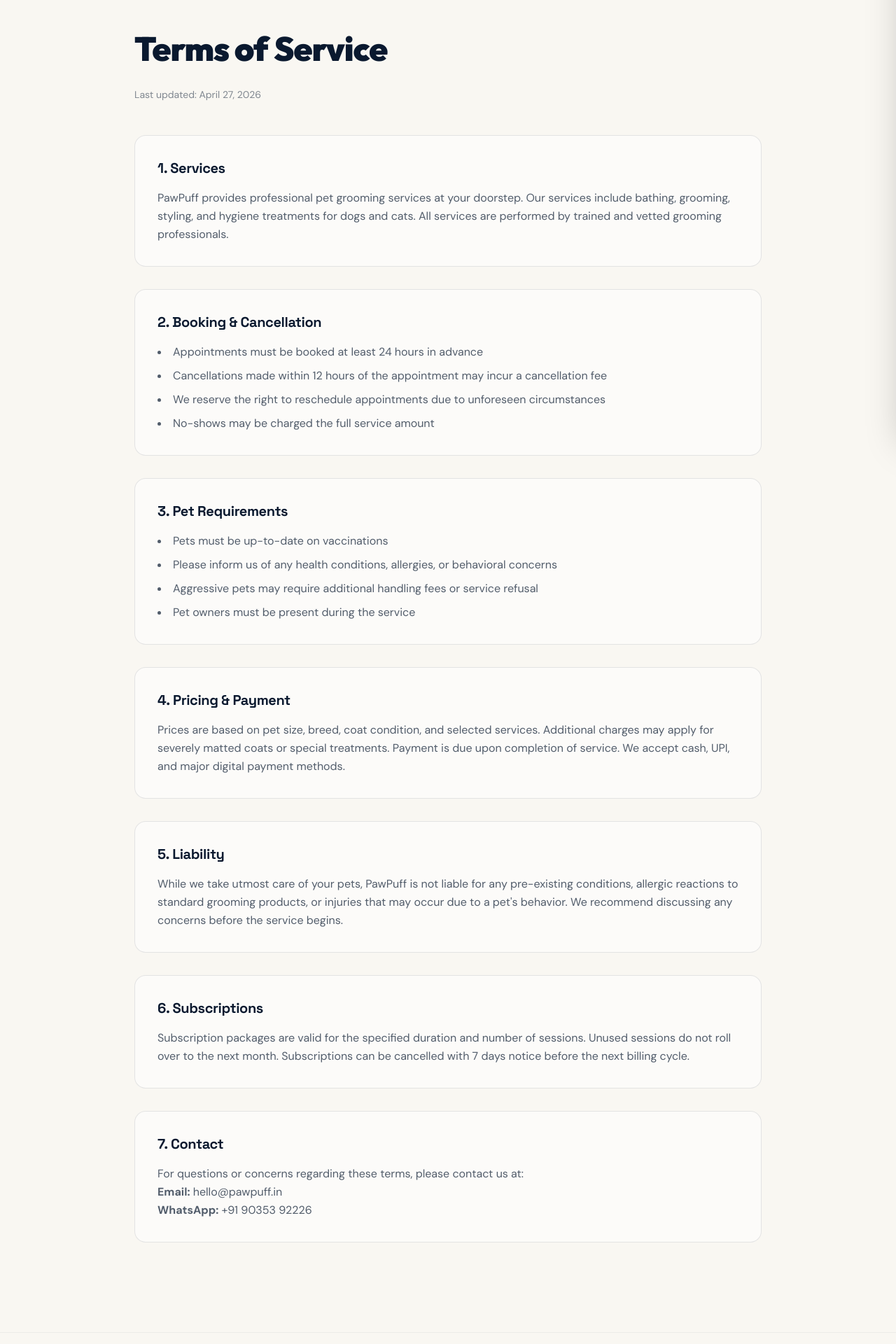
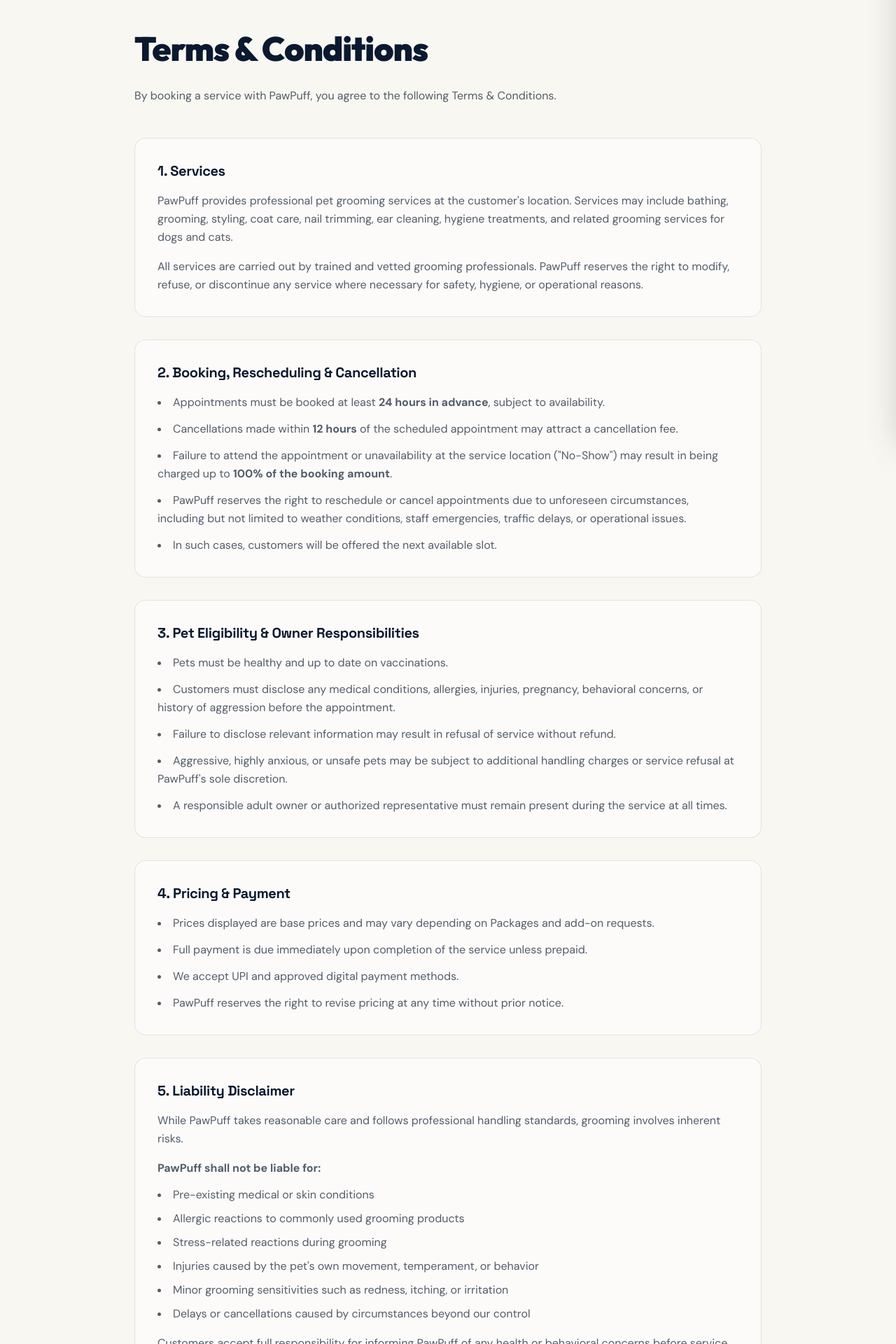
Before and after one commit to arfaz-faiz/PawPuff, a Next.js app: page /terms in a window 1280 px wide. Shown: the part 180-2100 px from the top of the page at 70% size. Built offline with nearby package versions, Linux system fonts and the light colour scheme.

Commit message:
Update Terms & Conditions with comprehensive policy

```diff
--- a/app/terms/page.tsx
+++ b/app/terms/page.tsx
@@ -26,67 +26,106 @@ export default function TermsPage() {
             transition={{ duration: 0.6 }}
           >
             <h1 className="font-display text-4xl md:text-5xl font-black text-[#0A192F] dark:text-white tracking-[-0.02em] mb-8">
-              Terms of Service
+              Terms & Conditions
             </h1>
-            <p className="text-sm text-[#0A192F]/50 dark:text-white/50 mb-12">
-              Last updated: April 27, 2026
+            <p className="text-[#0A192F]/70 dark:text-white/70 mb-12">
+              By booking a service with PawPuff, you agree to the following Terms & Conditions.
             </p>
 
             <div className="prose prose-lg dark:prose-invert max-w-none space-y-8">
               <section className="bg-white/50 dark:bg-white/[0.05] border border-[#0A192F]/10 dark:border-white/10 rounded-2xl p-6 md:p-8">
                 <h2 className="text-xl font-bold text-[#0A192F] dark:text-white mb-4">1. Services</h2>
+                <p className="text-[#0A192F]/70 dark:text-white/70 leading-relaxed mb-4">
+                  PawPuff provides professional pet grooming services at the customer's location. Services may include bathing, grooming, styling, coat care, nail trimming, ear cleaning, hygiene treatments, and related grooming services for dogs and cats.
+                </p>
                 <p className="text-[#0A192F]/70 dark:text-white/70 leading-relaxed">
-                  PawPuff provides professional pet grooming services at your doorstep. Our services include bathing, grooming, styling, and hygiene treatments for dogs and cats. All services are performed by trained and vetted grooming professionals.
+                  All services are carried out by trained and vetted grooming professionals. PawPuff reserves the right to modify, refuse, or discontinue any service where necessary for safety, hygiene, or operational reasons.
                 </p>
               </section>
 
               <section className="bg-white/50 dark:bg-white/[0.05] border border-[#0A192F]/10 dark:border-white/10 rounded-2xl p-6 md:p-8">
-                <h2 className="text-xl font-bold text-[#0A192F] dark:text-white mb-4">2. Booking & Cancellation</h2>
-                <ul className="text-[#0A192F]/70 dark:text-white/70 leading-relaxed space-y-2 list-disc list-inside">
-                  <li>Appointments must be booked at least 24 hours in advance</li>
-                  <li>Cancellations made within 12 hours of the appointment may incur a cancellation fee</li>
-                  <li>We reserve the right to reschedule appointments due to unforeseen circumstances</li>
-                  <li>No-shows may be charged the full service amount</li>
+                <h2 className="text-xl font-bold text-[#0A192F] dark:text-white mb-4">2. Booking, Rescheduling & Cancellation</h2>
+                <ul className="text-[#0A192F]/70 dark:text-white/70 leading-relaxed space-y-3 list-disc list-inside">
+                  <li>Appointments must be booked at least <strong>24 hours in advance</strong>, subject to availability.</li>
+                  <li>Cancellations made within <strong>12 hours</strong> of the scheduled appointment may attract a cancellation fee.</li>
+                  <li>Failure to attend the appointment or unavailability at the service location ("No-Show") may result in being charged up to <strong>100% of the booking amount</strong>.</li>
+                  <li>PawPuff reserves the right to reschedule or cancel appointments due to unforeseen circumstances, including but not limited to weather conditions, staff emergencies, traffic delays, or operational issues.</li>
+                  <li>In such cases, customers will be offered the next available slot.</li>
                 </ul>
               </section>
 
               <section className="bg-white/50 dark:bg-white/[0.05] border border-[#0A192F]/10 dark:border-white/10 rounded-2xl p-6 md:p-8">
-                <h2 className="text-xl font-bold text-[#0A192F] dark:text-white mb-4">3. Pet Requirements</h2>
-                <ul className="text-[#0A192F]/70 dark:text-white/70 leading-relaxed space-y-2 list-disc list-inside">
-                  <li>Pets must be up-to-date on vaccinations</li>
-                  <li>Please inform us of any health conditions, allergies, or behavioral concerns</li>
-                  <li>Aggressive pets may require additional handling fees or service refusal</li>
-                  <li>Pet owners must be present during the service</li>
+                <h2 className="text-xl font-bold text-[#0A192F] dark:text-white mb-4">3. Pet Eligibility & Owner Responsibilities</h2>
+                <ul className="text-[#0A192F]/70 dark:text-white/70 leading-relaxed space-y-3 list-disc list-inside">
+                  <li>Pets must be healthy and up to date on vaccinations.</li>
+                  <li>Customers must disclose any medical conditions, allergies, injuries, pregnancy, behavioral concerns, or history of aggression before the appointment.</li>
+                  <li>Failure to disclose relevant information may result in refusal of service without refund.</li>
+                  <li>Aggressive, highly anxious, or unsafe pets may be subject to additional handling charges or service refusal at PawPuff's sole discretion.</li>
+                  <li>A responsible adult owner or authorized representative must remain present during the service at all times.</li>
                 </ul>
               </section>
 
               <section className="bg-white/50 dark:bg-white/[0.05] border border-[#0A192F]/10 dark:border-white/10 rounded-2xl p-6 md:p-8">
                 <h2 className="text-xl font-bold text-[#0A192F] dark:text-white mb-4">4. Pricing & Payment</h2>
+                <ul className="text-[#0A192F]/70 dark:text-white/70 leading-relaxed space-y-3 list-disc list-inside">
+                  <li>Prices displayed are base prices and may vary depending on Packages and add-on requests.</li>
+                  <li>Full payment is due immediately upon completion of the service unless prepaid.</li>
+                  <li>We accept UPI and approved digital payment methods.</li>
+                  <li>PawPuff reserves the right to revise pricing at any time without prior notice.</li>
+                </ul>
+              </section>
+
+              <section className="bg-white/50 dark:bg-white/[0.05] border border-[#0A192F]/10 dark:border-white/10 rounded-2xl p-6 md:p-8">
+                <h2 className="text-xl font-bold text-[#0A192F] dark:text-white mb-4">5. Liability Disclaimer</h2>
+                <p className="text-[#0A192F]/70 dark:text-white/70 leading-relaxed mb-4">
+                  While PawPuff takes reasonable care and follows professional handling standards, grooming involves inherent risks.
+                </p>
+                <p className="text-[#0A192F]/70 dark:text-white/70 leading-relaxed mb-3">
+                  <strong>PawPuff shall not be liable for:</strong>
+                </p>
+                <ul className="text-[#0A192F]/70 dark:text-white/70 leading-relaxed space-y-2 list-disc list-inside mb-4">
+                  <li>Pre-existing medical or skin conditions</li>
+                  <li>Allergic reactions to commonly used grooming products</li>
+                  <li>Stress-related reactions during grooming</li>
+                  <li>Injuries caused by the pet's own movement, temperament, or behavior</li>
+                  <li>Minor grooming sensitivities such as redness, itching, or irritation</li>
+                  <li>Delays or cancellations caused by circumstances beyond our control</li>
+                </ul>
                 <p className="text-[#0A192F]/70 dark:text-white/70 leading-relaxed">
-                  Prices are based on pet size, breed, coat condition, and selected services. Additional charges may apply for severely matted coats or special treatments. Payment is due upon completion of service. We accept cash, UPI, and major digital payment methods.
+                  Customers accept full responsibility for informing PawPuff of any health or behavioral concerns before service begins.
                 </p>
               </section>
 
               <section className="bg-white/50 dark:bg-white/[0.05] border border-[#0A192F]/10 dark:border-white/10 rounded-2xl p-6 md:p-8">
-                <h2 className="text-xl font-bold text-[#0A192F] dark:text-white mb-4">5. Liability</h2>
-                <p className="text-[#0A192F]/70 dark:text-white/70 leading-relaxed">
-                  While we take utmost care of your pets, PawPuff is not liable for any pre-existing conditions, allergic reactions to standard grooming products, or injuries that may occur due to a pet's behavior. We recommend discussing any concerns before the service begins.
-                </p>
+                <h2 className="text-xl font-bold text-[#0A192F] dark:text-white mb-4">6. Subscriptions & Packages</h2>
+                <ul className="text-[#0A192F]/70 dark:text-white/70 leading-relaxed space-y-3 list-disc list-inside">
+                  <li>Subscription packages are valid for <strong>6 months</strong> from the date of purchase unless otherwise stated.</li>
+                  <li>Unused sessions will automatically expire after the validity period and shall not be refundable, transferable, or extendable.</li>
+                  <li>Missed or unattended appointments may be counted as used sessions.</li>
+                  <li>If a subscription is canceled after purchase, PawPuff reserves the right to deduct the value of services already used, completed bookings, and applicable cancellation charges.</li>
+                  <li>In addition, up to <strong>60% of the remaining subscription value</strong> may be retained as an administrative and cancellation fee.</li>
+                  <li>Refunds, if approved, shall be processed solely at PawPuff's discretion.</li>
+                </ul>
               </section>
 
               <section className="bg-white/50 dark:bg-white/[0.05] border border-[#0A192F]/10 dark:border-white/10 rounded-2xl p-6 md:p-8">
-                <h2 className="text-xl font-bold text-[#0A192F] dark:text-white mb-4">6. Subscriptions</h2>
-                <p className="text-[#0A192F]/70 dark:text-white/70 leading-relaxed">
-                  Subscription packages are valid for the specified duration and number of sessions. Unused sessions do not roll over to the next month. Subscriptions can be cancelled with 7 days notice before the next billing cycle.
+                <h2 className="text-xl font-bold text-[#0A192F] dark:text-white mb-4">7. Right to Refuse Service</h2>
+                <p className="text-[#0A192F]/70 dark:text-white/70 leading-relaxed mb-3">
+                  PawPuff reserves the absolute right to refuse or stop service at any time if:
                 </p>
+                <ul className="text-[#0A192F]/70 dark:text-white/70 leading-relaxed space-y-2 list-disc list-inside">
+                  <li>The pet poses a safety risk</li>
+                  <li>The environment is unsafe or unhygienic</li>
+                  <li>Misconduct or abusive behavior is displayed by the customer</li>
+                  <li>Required pet information was withheld</li>
+                  <li>Payment obligations are not met</li>
+                </ul>
               </section>
 
               <section className="bg-white/50 dark:bg-white/[0.05] border border-[#0A192F]/10 dark:border-white/10 rounded-2xl p-6 md:p-8">
-                <h2 className="text-xl font-bold text-[#0A192F] dark:text-white mb-4">7. Contact</h2>
+                <h2 className="text-xl font-bold text-[#0A192F] dark:text-white mb-4">8. Changes to Terms</h2>
                 <p className="text-[#0A192F]/70 dark:text-white/70 leading-relaxed">
-                  For questions or concerns regarding these terms, please contact us at:<br />
-                  <strong>Email:</strong> hello@pawpuff.in<br />
-                  <strong>WhatsApp:</strong> +91 90353 92226
+                  PawPuff reserves the right to update or amend these Terms & Conditions at any time without prior notice. Continued use of our services shall constitute acceptance of the revised terms.
                 </p>
               </section>
             </div>
```
